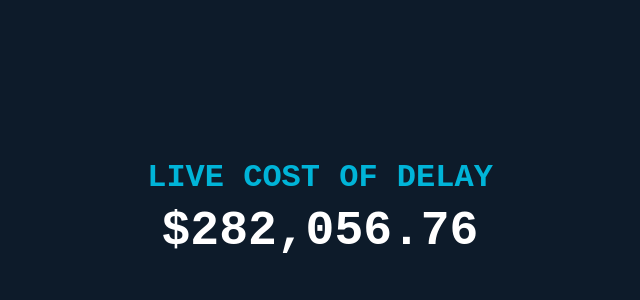
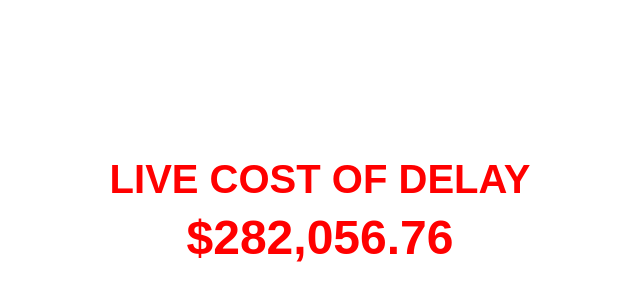
Before and after one commit to Ben-krause/epak-ticker, a plain HTML site: page index.html in a window 1280 px wide. Shown: the part 202-502 px from the top of the page, without its empty margins (320-960 px from the left). Drawn offline with Linux system fonts and the light colour scheme.

Commit message:
Update index.html

```diff
--- a/index.html
+++ b/index.html
@@ -6,9 +6,9 @@
   <title>Cost of Delay Tracker</title>
   <style>
     body {
-      background-color: #0d1b2a;
-      color: #ffffff;
-      font-family: 'Courier New', Courier, monospace;
+      background-color: #fff;
+      color: #ff0000;
+      font-family: Arial, Helvetica, sans-serif;
       display: flex;
       flex-direction: column;
       align-items: center;
@@ -17,14 +17,18 @@
       margin: 0;
     }
     h1 {
-      font-size: 2rem;
-      color: #00b4d8;
+      font-size: 2.5rem;
+      color: #ff0000;
+      font-family: Arial, Helvetica, sans-serif;
+      font-weight: bold;
       margin-bottom: 0.5rem;
+      text-transform: uppercase;
     }
     #ticker {
       font-size: 3rem;
       font-weight: bold;
-      color: #ffffff;
+      color: #ff0000;
+      font-family: Arial, Helvetica, sans-serif;
     }
   </style>
 </head>
```
